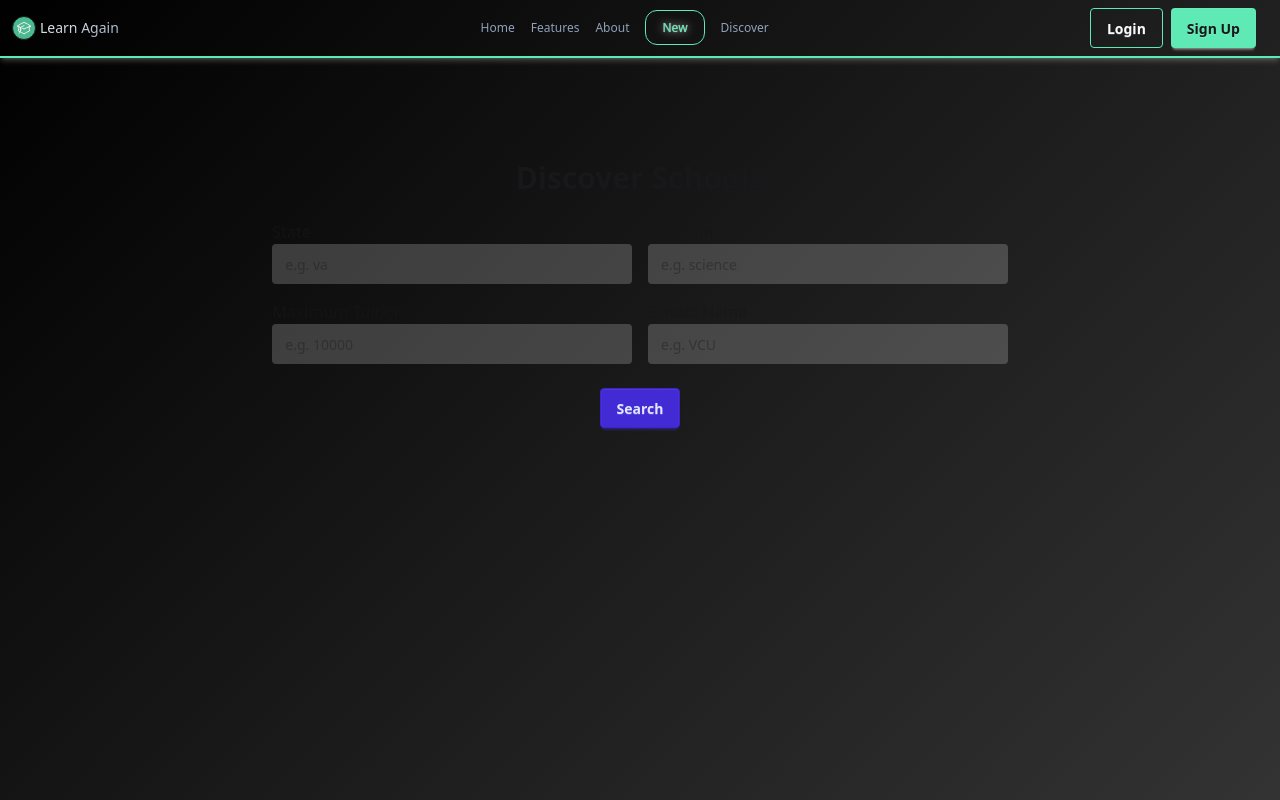
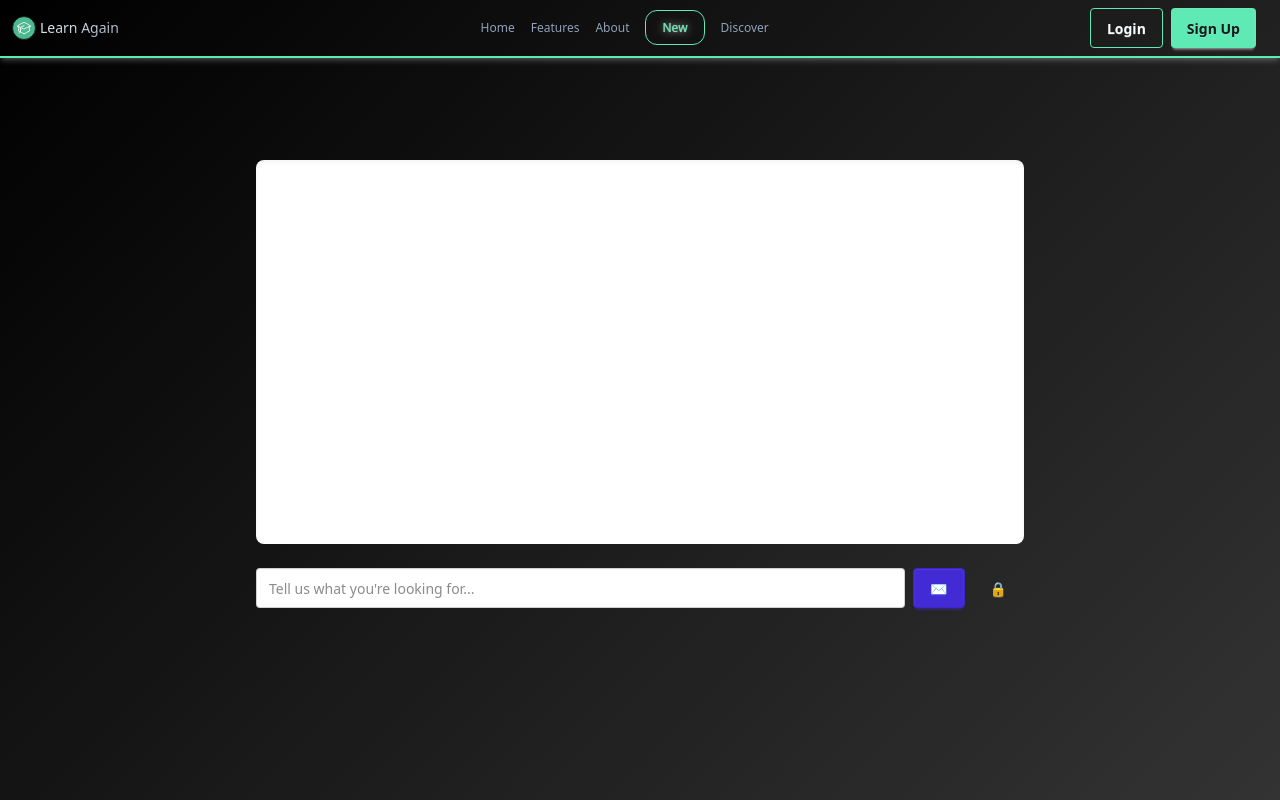
Before and after one commit to jjosephd/relearn_io, a React (Vite) app in the folder ui/: page /discover in a window 1280 px wide. Built offline with nearby package versions, Linux system fonts and the light colour scheme.

Commit message:
feat: refactor Discover page into component-based AI-first layout with placeholder chat + results

```diff
--- /dev/null
+++ b/ui/src/components/ChatBox.tsx
@@ -0,0 +1,41 @@
+import React, { useState } from 'react';
+
+interface Props {
+  onSend: (message: string) => void;
+  locked: boolean;
+}
+
+const ChatBox: React.FC<Props> = ({ onSend, locked }) => {
+  const [input, setInput] = useState('');
+
+  const handleSubmit = () => {
+    if (!input.trim() || locked) return;
+    onSend(input.trim());
+    setInput('');
+  };
+
+  return (
+    <div className="w-full max-w-3xl flex items-center gap-2">
+      <input
+        type="text"
+        className="input input-bordered flex-grow"
+        placeholder="Tell us what you're looking for..."
+        value={input}
+        onChange={(e) => setInput(e.target.value)}
+        onKeyDown={(e) => e.key === 'Enter' && handleSubmit()}
+        disabled={locked}
+      />
+      <button className="btn btn-primary" onClick={handleSubmit} disabled={locked}>
+        ✉️
+      </button>
+      <button
+        className={`btn ${locked ? 'btn-outline' : 'btn-ghost'}`}
+        onClick={() => alert('Lock toggled (implement state in parent)')}
+      >
+        🔒
+      </button>
+    </div>
+  );
+};
+
+export default ChatBox;
--- /dev/null
+++ b/ui/src/components/ChatDisplay.tsx
@@ -0,0 +1,27 @@
+import React from 'react';
+
+interface Message {
+  role: 'user' | 'ai';
+  content: string;
+}
+
+interface Props {
+  messages: Message[];
+}
+
+const ChatDisplay: React.FC<Props> = ({ messages }) => {
+  return (
+    <div className="w-full max-w-3xl mb-6 overflow-y-auto h-96 bg-base-100 rounded-box p-4 shadow-inner">
+      {messages.map((msg, idx) => (
+        <div
+          key={idx}
+          className={`chat ${msg.role === 'user' ? 'chat-end' : 'chat-start'}`}
+        >
+          <div className="chat-bubble">{msg.content}</div>
+        </div>
+      ))}
+    </div>
+  );
+};
+
+export default ChatDisplay;
--- /dev/null
+++ b/ui/src/components/ResultCards.tsx
@@ -0,0 +1,45 @@
+import React from 'react';
+
+interface School {
+  school_name: string;
+  state: string;
+  city?: string;
+  admission_rate?: number;
+  in_state_tuition?: number;
+  out_of_state_tuition?: number;
+  matched_program?: string;
+}
+
+interface Props {
+  schools: School[];
+}
+
+const ResultCards: React.FC<Props> = ({ schools }) => {
+  return (
+    <div className="grid gap-4 grid-cols-1 sm:grid-cols-2 md:grid-cols-3 mt-6 w-full">
+      {schools.map((school, idx) => (
+        <div
+          key={idx}
+          className="card bg-base-100 shadow-md border border-base-200 p-4"
+        >
+          <h2 className="card-title text-lg font-semibold">
+            {school.school_name}
+          </h2>
+          <p className="text-sm text-slate-500">{school.city}, {school.state}</p>
+          {school.matched_program && (
+            <p className="mt-2 text-xs italic text-slate-400">
+              Match: {school.matched_program}
+            </p>
+          )}
+          <div className="mt-4 space-y-1 text-sm">
+            <p>🎓 Admission Rate: {school.admission_rate ?? 'N/A'}</p>
+            <p>💰 In-State Tuition: ${school.in_state_tuition ?? 'N/A'}</p>
+            <p>🌎 Out-of-State Tuition: ${school.out_of_state_tuition ?? 'N/A'}</p>
+          </div>
+        </div>
+      ))}
+    </div>
+  );
+};
+
+export default ResultCards;
--- a/ui/src/pages/Discover.tsx
+++ b/ui/src/pages/Discover.tsx
@@ -1,7 +1,15 @@
 import React, { useState } from 'react';
 import axios from 'axios';
-import { toast } from 'react-toastify';
+import ChatDisplay from '../components/ChatDisplay';
+import ChatBox from '../components/ChatBox';
+import ResultCards from '../components/ResultCards';
 import Spinner from '../components/Spinner';
+import { Message } from '../types/messages';
+
+interface Message {
+  role: 'user' | 'ai';
+  content: string;
+}
 
 interface School {
   school_name: string;
@@ -14,164 +22,60 @@ interface School {
 }
 
 const Discover = () => {
-  const [state, setState] = useState('');
-  const [program, setProgram] = useState('');
-  const [tuition, setTuition] = useState('');
-  const [schoolName, setSchoolName] = useState('');
+  const [messages, setMessages] = useState<Message[]>([]);
+  const [schools, setSchools] = useState<School[]>([]);
+  const [loading, setLoading] = useState(false);
+  const [locked, setLocked] = useState(false);
 
-  const [results, setResults] = useState<School[] | null>(null);
-  const [loading, setLoading] = useState(false);
-  const [error, setError] = useState('');
+  const handleUserMessage = async (input: string) => {
+    const createMessage = (role: 'user' | 'ai', content: string): Message => ({
+      role,
+      content,
+    });
 
-  const handleSearch = async () => {
-    const params: any = {};
-    if (state) params.state = state;
-    if (program) params.program = program;
-    if (tuition) params.tuition = tuition;
-    if (schoolName) params.school_name = schoolName;
+    const newMessages = [...messages, createMessage('user', input)];
 
-    if (Object.keys(params).length === 0) return;
-
+    setMessages(newMessages);
     setLoading(true);
-    setError('');
-    setResults(null);
 
     try {
-      const res = await axios.get('http://127.0.0.1:5000/schools/discover', {
-        params,
+      const response = await axios.post('http://localhost:5000/query', {
+        query: input,
       });
 
-      const { schools, count, from_cache, message } = res.data;
-      setResults(schools);
+      const { filters, explanation } = response.data;
 
-      toast.success(
-        `${count} result(s) ${from_cache ? 'from cache' : 'live'} — ${message}`,
+      const matchRes = await axios.get(
+        'http://localhost:5000/schools/discover',
         {
-          position: 'bottom-right',
-          autoClose: 3000,
-          theme: 'dark',
+          params: filters,
         }
       );
-    } catch (err) {
-      setError('Failed to fetch schools.');
-      toast.error('Backend error — try again later.', {
-        position: 'bottom-right',
-        autoClose: 3000,
-        theme: 'dark',
-      });
+
+      const aiReply =
+        explanation || "Here's what we found based on your request.";
+      setMessages([...newMessages, { role: 'ai', content: aiReply }]);
+      setSchools(matchRes.data.schools || []);
+    } catch (error) {
+      setMessages([
+        ...newMessages,
+        {
+          role: 'ai',
+          content: 'Sorry, something went wrong. Please try again.',
+        },
+      ]);
+      console.error(error);
     } finally {
       setLoading(false);
     }
   };
 
   return (
-    <div className="p-4 max-w-5xl mx-auto">
-      <h1 className="text-3xl font-bold text-center mb-6">Discover Schools</h1>
-
-      <div className="grid grid-cols-1 md:grid-cols-2 gap-4 mb-6">
-        <div className="form-control w-full">
-          <label className="label">
-            <span className="label-text">State</span>
-          </label>
-          <input
-            type="text"
-            className="input input-ghost w-full bg-base-200/20 placeholder:text-base-content/40 focus:bg-base-200/40 focus:outline-none"
-            placeholder="e.g. va"
-            value={state}
-            onChange={(e) => setState(e.target.value.toLowerCase())}
-          />
-        </div>
-
-        <div className="form-control w-full">
-          <label className="label">
-            <span className="label-text">Program</span>
-          </label>
-          <input
-            type="text"
-            className="input input-ghost w-full bg-base-200/20 placeholder:text-base-content/40 focus:bg-base-200/40 focus:outline-none"
-            placeholder="e.g. science"
-            value={program}
-            onChange={(e) => setProgram(e.target.value)}
-          />
-        </div>
-
-        <div className="form-control w-full">
-          <label className="label">
-            <span className="label-text">Maximum Tuition</span>
-          </label>
-          <input
-            type="number"
-            className="input input-ghost w-full bg-base-200/20 placeholder:text-base-content/40 focus:bg-base-200/40 focus:outline-none"
-            placeholder="e.g. 10000"
-            value={tuition}
-            onChange={(e) => setTuition(e.target.value)}
-          />
-        </div>
-
-        <div className="form-control w-full">
-          <label className="label">
-            <span className="label-text">School Name</span>
-          </label>
-          <input
-            type="text"
-            className="input input-ghost w-full bg-base-200/20 placeholder:text-base-content/40 focus:bg-base-200/40 focus:outline-none"
-            placeholder="e.g. VCU"
-            value={schoolName}
-            onChange={(e) => setSchoolName(e.target.value)}
-          />
-        </div>
-      </div>
-
-      <div className="flex justify-center mb-4">
-        <button onClick={handleSearch} className="btn btn-primary">
-          Search
-        </button>
-      </div>
-
+    <div className="w-full flex flex-col items-center p-4">
+      <ChatDisplay messages={messages} />
+      <ChatBox onSend={handleUserMessage} locked={locked} />
       {loading && <Spinner />}
-
-      {error && (
-        <div className="alert alert-error mt-4 shadow-lg">
-          <span>{error}</span>
-        </div>
-      )}
-
-      {results && results.length > 0 && (
-        <div className="grid gap-4 grid-cols-1 sm:grid-cols-2 md:grid-cols-3 mt-6">
-          {results.map((school, idx) => (
-            <div
-              key={`${school.school_name}-${idx}`}
-              className="card bg-base-100 shadow-md border border-base-200 p-4"
-            >
-              <h2 className="card-title text-lg font-semibold">
-                {school.school_name}
-              </h2>
-              <p className="text-sm text-slate-500">
-                {school.city}, {school.state}
-              </p>
-
-              {school.matched_program && (
-                <p className="mt-2 text-xs italic text-slate-400">
-                  Match: {school.matched_program}
-                </p>
-              )}
-
-              <div className="mt-4 space-y-1 text-sm">
-                <p>🎓 Admission Rate: {school.admission_rate ?? 'N/A'}</p>
-                <p>💰 In-State Tuition: ${school.in_state_tuition ?? 'N/A'}</p>
-                <p>
-                  🌎 Out-of-State Tuition: $
-                  {school.out_of_state_tuition ?? 'N/A'}
-                </p>
-              </div>
-            </div>
-          ))}
-        </div>
-      )}
-
-      {results && results.length === 0 && (
-        <p className="text-center mt-4 text-slate-400">No results found.</p>
-      )}
+      {schools.length > 0 && <ResultCards schools={schools} />}
     </div>
   );
 };
```
